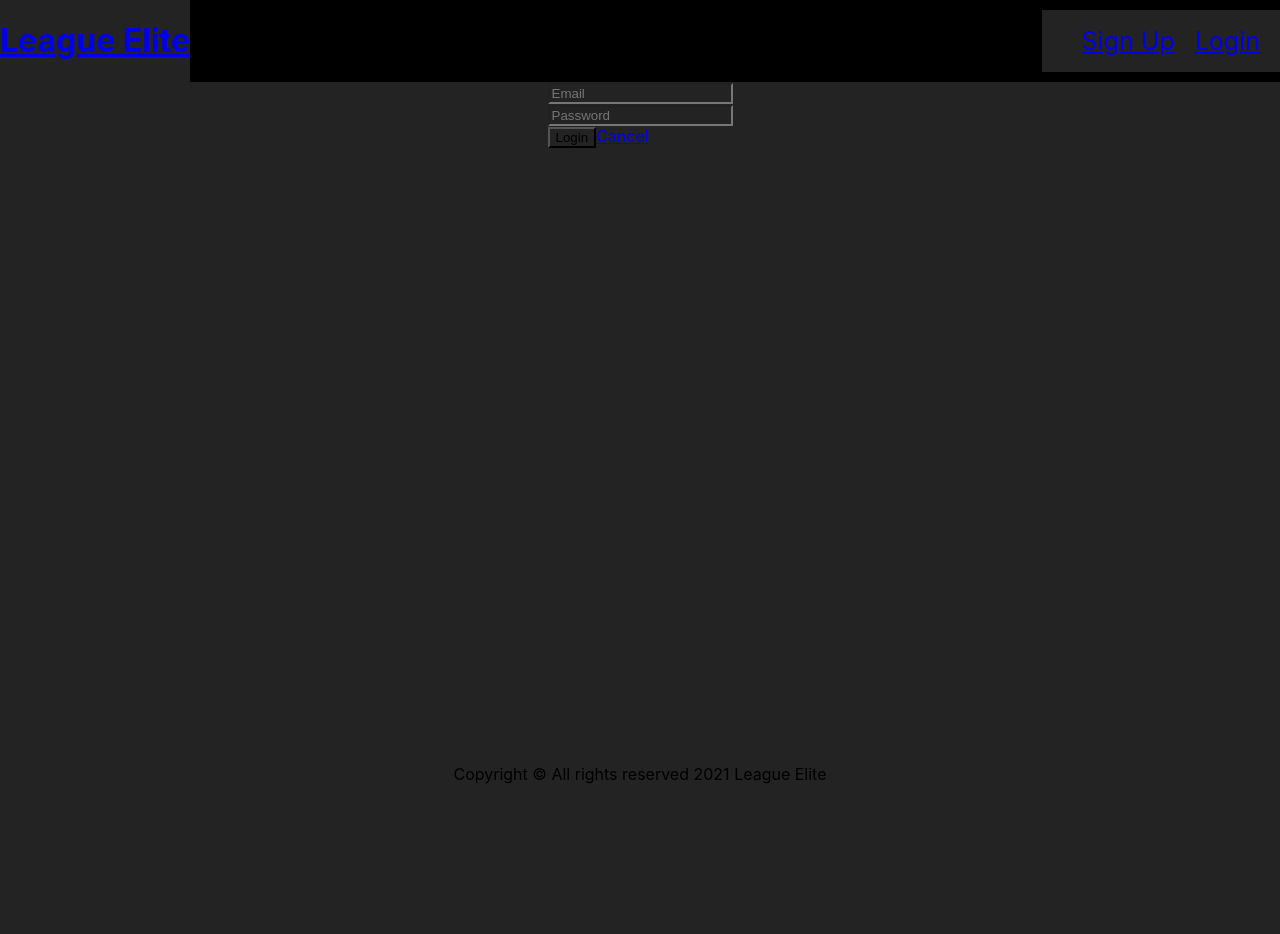
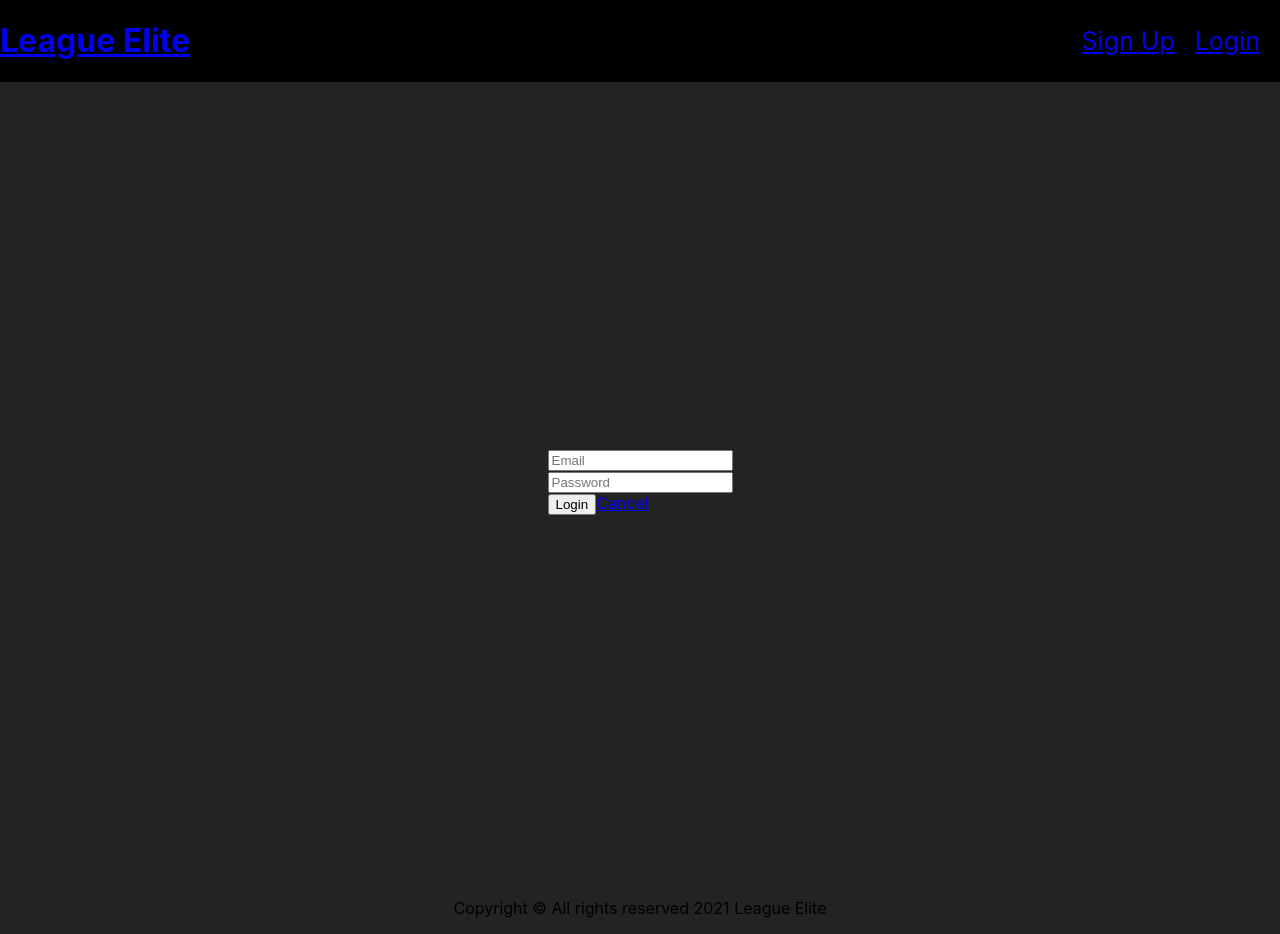
Before and after one commit to taverasn/league-elite, a React (Create React App) app: page /login in a window 1280 px wide. Before the commit the page ends 800 px from the top, so only its background shows below. Built offline with nearby package versions, Linux system fonts and the light colour scheme; no server answers.

Commit message:
Basic Styling

```diff
--- a/src/App.css
+++ b/src/App.css
@@ -7,3 +7,7 @@
 .App main {
   flex-grow: 1;
 }
+
+main {
+  background-color: #232323;
+}
--- a/src/index.css
+++ b/src/index.css
@@ -1,7 +1,3 @@
-* {
-  background-color: #232323;
-}
-
 body {
   margin: 0;
   font-family: -apple-system, BlinkMacSystemFont, 'Segoe UI', 'Roboto', 'Oxygen',
@@ -17,6 +13,7 @@ code {
 }
 
 .Page {
+  min-height: 100vh;
   display: flex;
   justify-content: center;
   align-items: center;
```
Also changed, not shown: 1 other file (tests, documents, lock files or other folders).
